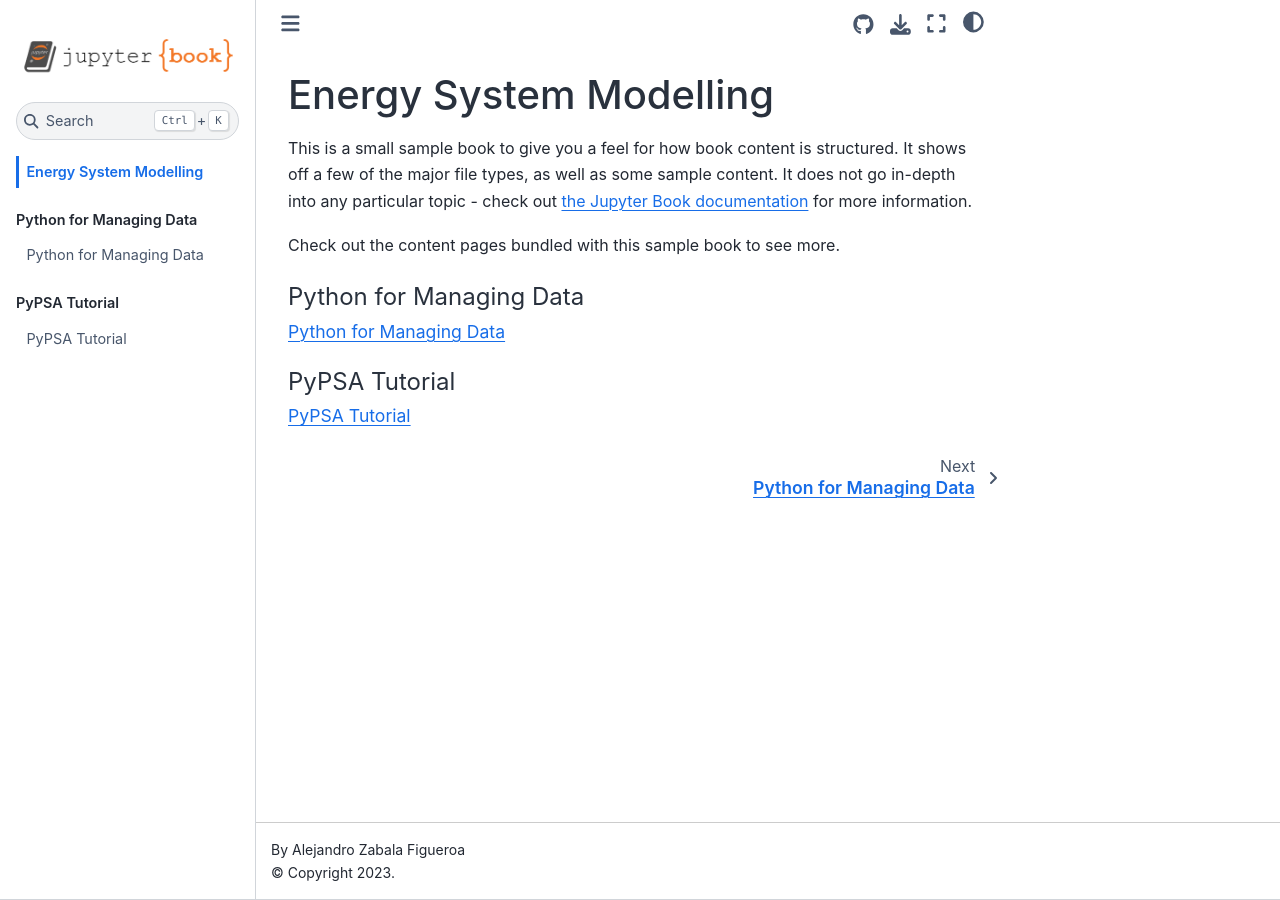
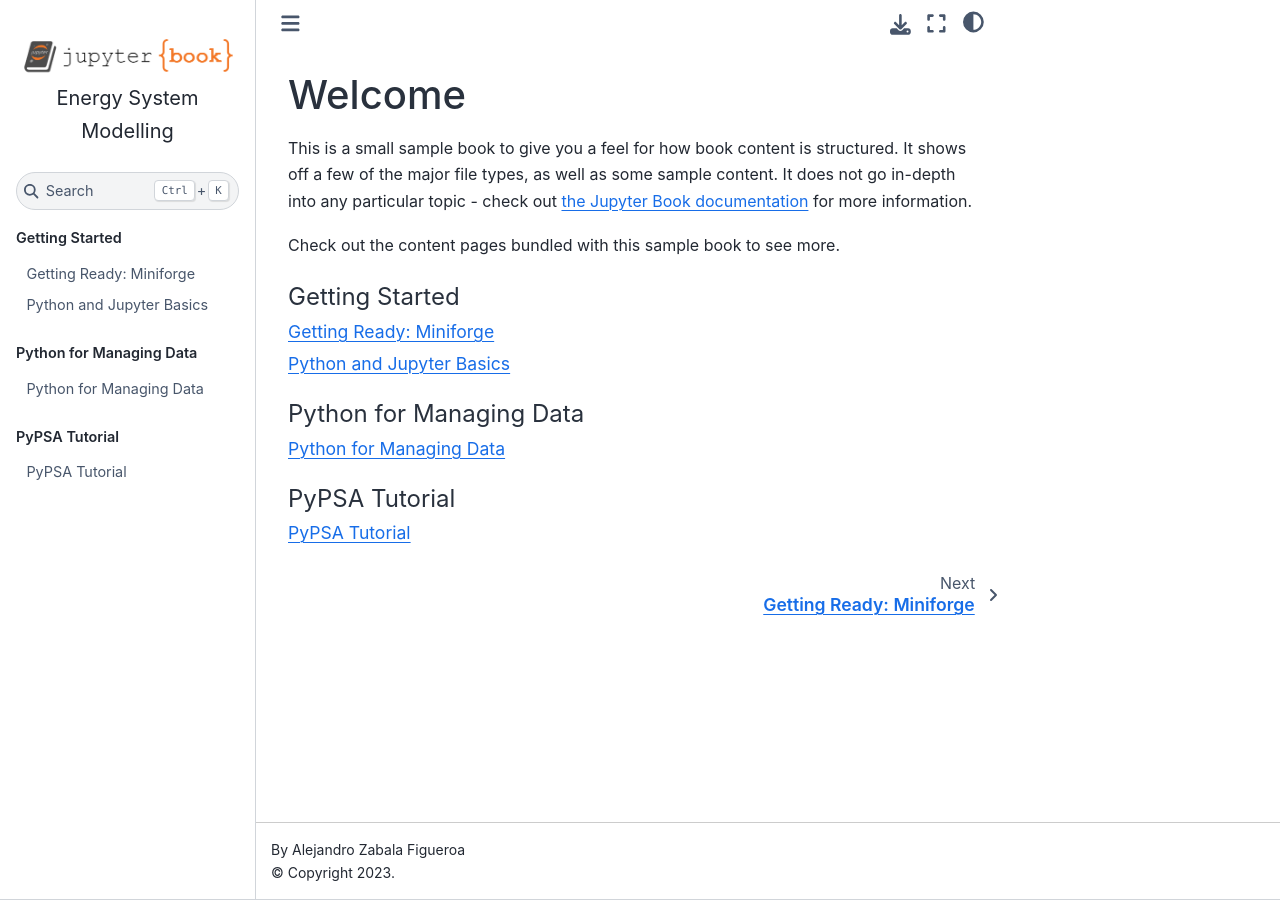
Before and after one commit to University-of-Groningen-IREES/Energy-system-modelling, a Jupyter Book: the page built from intro.md, in a window 1280 px wide. Built offline with Jupyter Book 1.0.4 settings and Sphinx 7.4.7 and the Sphinx Book theme 1.1.4, drawn with Linux system fonts in a browser that asks for light colours; some of the changed lines change nothing that is shown.

Commit message:
Add getting started lessons and update textbook configuration

````diff
--- a/_config.yml
+++ b/_config.yml
@@ -30,3 +30,9 @@
 html:
   use_issues_button: true
   use_repository_button: true
+
+sphinx:
+  config:
+    html_theme_options:
+      logo:
+        text: Energy System Modelling
--- a/_toc.yml
+++ b/_toc.yml
@@ -5,6 +5,11 @@
 root: intro
 
 parts:
+  - caption: Getting Started
+    chapters:
+      - file: getting-started/miniforge
+      - file: getting-started/basics
+
   - caption: Python for Managing Data
     chapters:
       - file: managing-data/intro
--- /dev/null
+++ b/getting-started/basics.md
@@ -0,0 +1,271 @@
+# Python and Jupyter Basics
+
+In this lesson, we create a notebook and practise calculations,
+variables, and comparisons in Python.
+
+Before starting, complete [Getting Ready: Miniforge](miniforge.md).
+Your course environment and JupyterLab should already be installed.
+
+## Open JupyterLab
+
+If JupyterLab is already running, continue to the next section.
+
+Otherwise, open **Miniforge Prompt on Windows** or **Terminal on macOS**
+and run:
+
+```bash
+conda activate managing-data
+```
+
+Then launch JupyterLab:
+
+```bash
+jupyter lab
+```
+
+Keep the terminal open while you work.
+
+If you are using Google Colab, open
+[Colab](https://colab.research.google.com/) and select **New notebook**.
+
+## Create a new notebook
+
+In JupyterLab:
+
+1. Navigate to the folder where you want to save your notebook.
+2. Click **File → New Launcher**, or click the **+** button.
+3. Under **Notebook**, select **Python 3**. The label may also include
+   the kernel name, such as `ipykernel`.
+4. Right-click the notebook's tab and select **Rename Notebook**.
+5. Name it `01-python-basics.ipynb`.
+
+The `.ipynb` extension identifies a Jupyter notebook.
+
+## Understand notebook cells
+
+A notebook combines two main types of cells:
+
+- **Code cells** contain Python instructions that you can execute.
+- **Markdown cells** contain explanations, headings, lists, and equations.
+
+You can change a selected cell's type using the dropdown menu in
+the notebook toolbar.
+
+### Run your first code cell
+
+In a code cell, enter:
+
+```python
+print("Hello, energy modellers!")
+```
+
+Press **Shift + Enter**.
+
+The output appears below the cell:
+
+```text
+Hello, energy modellers!
+```
+
+**Shift + Enter** runs the selected cell and moves to the next one.
+**Ctrl + Enter** runs it while keeping the same cell selected.
+
+### Add a Markdown cell
+
+Select an empty cell and change its type from **Code** to **Markdown**.
+
+Enter:
+
+```markdown
+## My first calculation
+
+In this notebook, I will calculate energy consumption using Python.
+```
+
+Press **Shift + Enter** to display the formatted text.
+
+### Save your notebook
+
+Use **File → Save Notebook**, or press:
+
+- **Ctrl + S** on Windows.
+- **Command + S** on macOS.
+
+## Simple operators
+
+Python can be used as a calculator.
+
+| Operator | Meaning | Example | Result |
+|---|---|---|---|
+| `+` | Addition | `5 + 2` | `7` |
+| `-` | Subtraction | `5 - 2` | `3` |
+| `*` | Multiplication | `5 * 2` | `10` |
+| `/` | Division | `5 / 2` | `2.5` |
+| `//` | Floor division | `5 // 2` | `2` |
+| `%` | Remainder | `5 % 2` | `1` |
+| `**` | Power | `5 ** 2` | `25` |
+
+Try each expression in a separate code cell:
+
+```python
+10 + 5
+```
+
+```python
+20 / 4
+```
+
+```python
+2 ** 3
+```
+
+Python displays the result of the last expression in a code cell.
+Use `print()` when you want to display several results:
+
+```python
+print(10 + 5)
+print(20 / 4)
+print(2 ** 3)
+```
+
+### Order of operations
+
+Multiplication and division are evaluated before addition and subtraction:
+
+```python
+2 + 3 * 4
+```
+
+The result is `14`.
+
+Use parentheses to change the order:
+
+```python
+(2 + 3) * 4
+```
+
+The result is `20`.
+
+## Store values in variables
+
+A variable gives a name to a value. Use `=` to assign that value:
+
+```python
+power_kw = 2
+duration_hours = 3
+```
+
+We can then use these variables in a calculation:
+
+```python
+energy_kwh = power_kw * duration_hours
+
+print(energy_kwh)
+```
+
+The result is `6`: operating at a constant power of 2 kW for 3 hours
+uses 6 kWh of energy.
+
+Python does not automatically check physical units. Use consistent
+units and choose variable names that explain what the values represent.
+
+### Variable names
+
+Variable names:
+
+- Can contain letters, numbers, and underscores.
+- Cannot start with a number.
+- Cannot contain spaces.
+- Are case-sensitive: `power_kw` and `Power_kw` are different names.
+
+For example:
+
+```python
+electricity_price_eur_per_kwh = 0.30
+
+cost_eur = energy_kwh * electricity_price_eur_per_kwh
+
+print(cost_eur)
+```
+
+Decimal numbers use a point, such as `0.30`, rather than a comma.
+
+## Add comments
+
+Comments explain your code. Python ignores text following `#`
+on the same line:
+
+```python
+# Calculate consumption at constant power
+energy_kwh = power_kw * duration_hours
+
+print(energy_kwh)
+```
+
+## Compare values
+
+Comparisons return one of two Boolean values: `True` or `False`.
+
+| Operator | Meaning |
+|---|---|
+| `==` | Equal to |
+| `!=` | Not equal to |
+| `>` | Greater than |
+| `<` | Less than |
+| `>=` | Greater than or equal to |
+| `<=` | Less than or equal to |
+
+For example:
+
+```python
+energy_kwh > 5
+```
+
+The result is `True`.
+
+```python
+energy_kwh == 10
+```
+
+The result is `False`.
+
+Remember: `=` assigns a value, while `==` compares values.
+
+## Run cells in order
+
+A notebook's kernel is the process that executes your Python code
+and holds variables in memory.
+
+Run cells from top to bottom. A variable must be defined before a
+later cell can use it.
+
+For example, this calculation requires `power_kw` and `duration_hours`
+to have been defined:
+
+```python
+energy_kwh = power_kw * duration_hours
+```
+
+If you change an input value, run the calculation again to update
+the result.
+
+Restarting the kernel clears variables from memory. Your saved code
+remains in the notebook, but you must run it again.
+
+In JupyterLab, use **Kernel → Restart Kernel and Run All Cells**
+to check that your notebook works from beginning to end.
+
+## Practice
+
+An appliance operates at a constant power of **1.5 kW** for **4 hours**.
+Electricity costs **0.30 EUR/kWh**.
+
+In a new code cell:
+
+1. Store the power, operating time, and electricity price in variables.
+2. Calculate the energy consumption in kWh.
+3. Calculate the electricity cost in euros.
+4. Check whether consumption exceeds 5 kWh.
+5. Display your results using `print()`.
+
+Save your notebook when you finish.
--- /dev/null
+++ b/getting-started/miniforge.md
@@ -0,0 +1,216 @@
+# Getting Ready: Miniforge
+
+To follow the course on your computer, we first need to install Python,
+the required packages, and JupyterLab.
+
+We use Miniforge to manage this setup. Miniforge includes Conda and Mamba:
+tools for creating environments and installing software packages.
+
+If you cannot install software on your computer, you can use the
+browser-based option described at the end of this page.
+
+## Why use an environment?
+
+An environment is an isolated workspace containing Python and the
+packages required for a project.
+
+Different projects may require different versions of the same package.
+Separate environments help prevent conflicts and make it easier to
+reproduce a project on another computer.
+
+We will create an environment called `managing-data` for this course.
+
+## Install Miniforge on Windows
+
+### 1. Check whether Miniforge is already installed
+
+Search for **Miniforge Prompt** in the Windows Start menu.
+
+If you find it, open it and run:
+
+```bash
+mamba --version
+conda --version
+```
+
+If both commands display version numbers, continue to
+**Create the course environment** below.
+
+### 2. Download and install Miniforge
+
+Open the [official Miniforge download page](https://conda-forge.org/download/).
+
+Choose the Windows installer appropriate for your computer.
+For most Windows computers with Intel or AMD processors, this is
+the **Windows x86_64** installer.
+
+Run the installer:
+
+1. Select **Just Me**.
+2. Keep the default installation options.
+3. Complete the installation.
+
+### 3. Open Miniforge Prompt
+
+Search for **Miniforge Prompt** in the Start menu and open it.
+
+Check the installation:
+
+```bash
+mamba --version
+conda --version
+```
+
+Use **Miniforge Prompt** for the remaining commands on Windows.
+An ordinary PowerShell window may require additional configuration
+before it recognises these commands.
+
+## Install Miniforge on macOS
+
+### 1. Check whether Miniforge is already installed
+
+Open **Terminal**, which you can find using Spotlight:
+press **Command + Space**, type `Terminal`, and press Enter.
+
+Run:
+
+```bash
+mamba --version
+conda --version
+```
+
+If both commands display version numbers, continue to
+**Create the course environment** below.
+
+### 2. Identify your Mac's processor
+
+Open the **Apple menu → About This Mac**.
+
+- If you see an Apple chip, such as M1, M2, M3, or M4, choose
+  the **macOS arm64 / Apple Silicon** installer.
+- If you see an Intel processor, choose the **macOS x86_64 / Intel**
+  installer.
+
+### 3. Download and install Miniforge
+
+Open the [official Miniforge download page](https://conda-forge.org/download/)
+and download the installer for your processor.
+
+For the shell installer (`.sh` file), open Terminal and go to Downloads:
+
+```bash
+cd ~/Downloads
+```
+
+For an Apple Silicon Mac, run:
+
+```bash
+bash Miniforge3-MacOSX-arm64.sh
+```
+
+For an Intel Mac, run:
+
+```bash
+bash Miniforge3-MacOSX-x86_64.sh
+```
+
+Run only the command matching the file you downloaded.
+If its name includes a version number, use that complete filename.
+
+Follow the prompts:
+
+1. Review and accept the licence.
+2. Accept the default installation location.
+3. Answer `yes` when asked to initialise Conda.
+
+Close Terminal and open a new Terminal window.
+
+### 4. Check the installation
+
+Run:
+
+```bash
+mamba --version
+conda --version
+```
+
+Both commands should display version numbers.
+
+## Create the course environment
+
+The following commands are the same on Windows and macOS.
+
+Use **Miniforge Prompt on Windows** or **Terminal on macOS**.
+
+Copy only the commands below. Do not include terminal prompts or
+output from previous commands.
+
+### 1. Create the environment
+
+Run:
+
+```bash
+mamba create -n managing-data python=3.12 pandas numpy matplotlib jupyterlab -c conda-forge
+```
+
+When asked to proceed, type `y` and press Enter.
+
+This installs:
+
+| Package | Purpose |
+|---|---|
+| Python | Run our code |
+| pandas | Read, organise, and analyse tabular data |
+| NumPy | Work with numerical arrays |
+| Matplotlib | Create plots |
+| JupyterLab | Create and run notebooks |
+
+Create this environment only once. If `managing-data` already exists,
+skip this step.
+
+### 2. Activate the environment
+
+Run:
+
+```bash
+conda activate managing-data
+```
+
+The terminal prompt should now begin with `(managing-data)`.
+
+Activate the environment whenever you open a new terminal to work
+on this course.
+
+### 3. Launch JupyterLab
+
+Run:
+
+```bash
+jupyter lab
+```
+
+JupyterLab should open in your browser.
+
+Although it appears in a browser, JupyterLab runs on your computer.
+Keep its terminal window open while you work.
+
+You are now ready to continue to **Python and Jupyter Basics**.
+
+## If you cannot install software
+
+You can complete the introductory Python exercises using
+[Google Colab](https://colab.research.google.com/).
+
+Colab runs notebooks in a hosted environment, so you do not need to
+install Miniforge or create an environment locally.
+
+1. Open Google Colab.
+2. Sign in with a Google account.
+3. Select **New notebook**.
+4. Continue with the notebook exercises on the next page.
+
+Save your notebook in Google Drive or download it as an `.ipynb` file.
+Files and variables stored in the running session are temporary.
+
+If your institution also restricts access to Colab, ask your instructor
+which notebook platform to use.
--- a/intro.md
+++ b/intro.md
@@ -1,4 +1,4 @@
-# Energy System Modelling
+# Welcome
 
 This is a small sample book to give you a feel for how book content is
 structured.
--- a/requirements.txt
+++ b/requirements.txt
@@ -1,3 +1,3 @@
-jupyter-book
+jupyter-book<2
 matplotlib
 numpy
````
